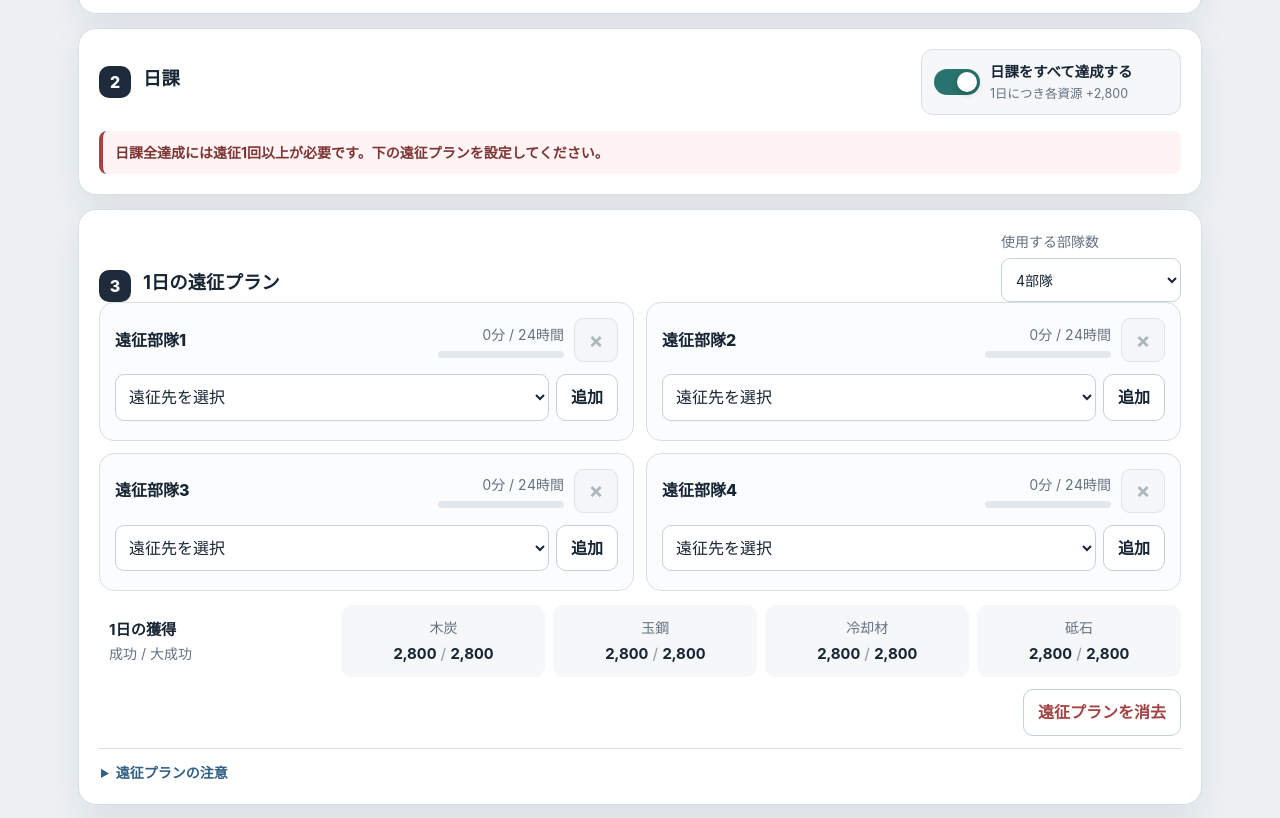
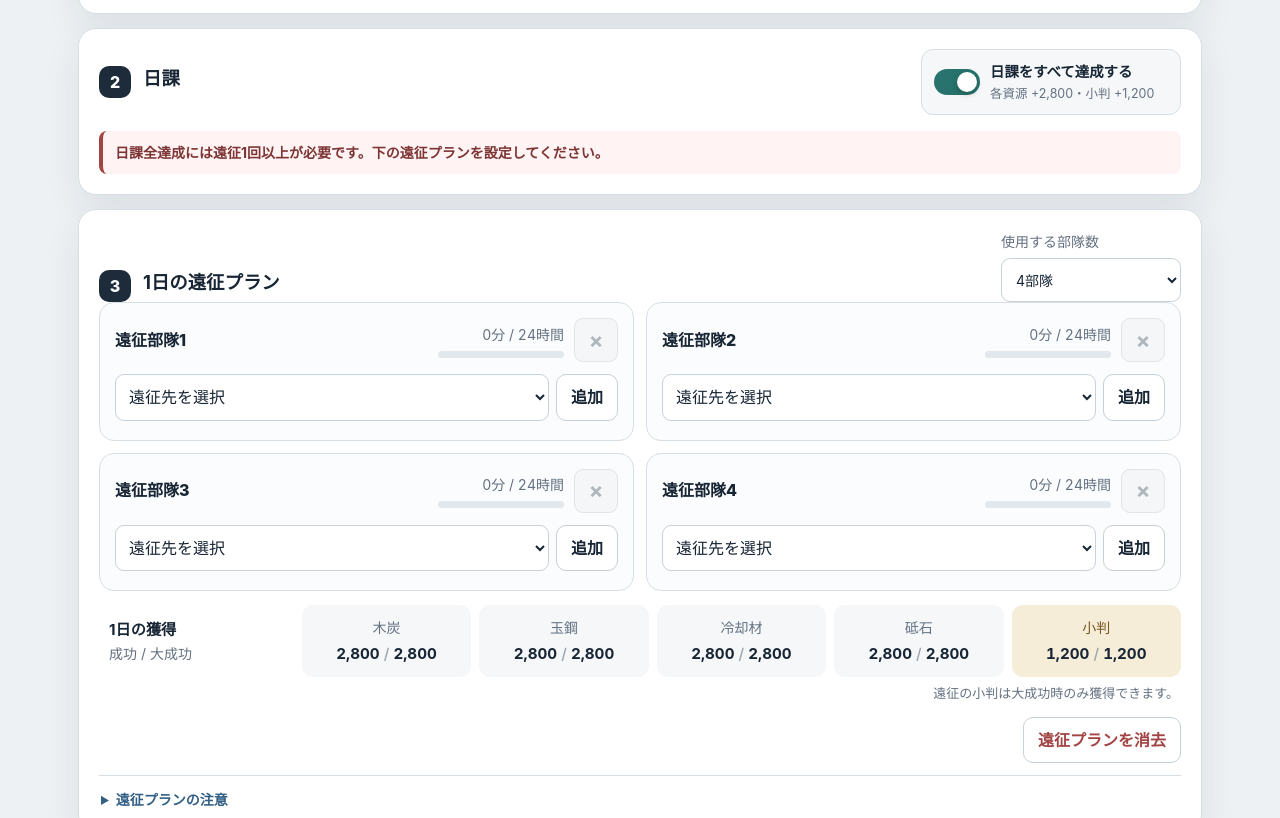
Before and after one commit to nogaminotanuki/tourabu-resource-days-calculator, a website built with Vite: page index.html in a window 1280 px wide. Shown: the part 634-1452 px from the top of the page. Built offline with nearby package versions, Linux system fonts and the light colour scheme.

Commit message:
Add daily koban earnings summary

```diff
--- a/calculation-core.js
+++ b/calculation-core.js
@@ -1,6 +1,7 @@
 export const RESOURCE_NAMES = ["木炭", "玉鋼", "冷却材", "砥石"];
 export const MAX_RESOURCE = 9_999_999;
 export const DAILY_REWARD = 2_800;
+export const DAILY_KOBAN_REWARD = 1_200;
 
 export const EXPEDITIONS = [
   { id: "A1", name: "鳥羽・伏見の戦い", minutes: 10, success: [10, 15, 0, 0], great: [15, 22, 0, 0], koban: 0, request: 0, help: 0 },
@@ -24,6 +25,22 @@ export const EXPEDITIONS = [
   { id: "E3", name: "流鏑馬揃え", minutes: 900, success: [350, 200, 100, 250], great: [525, 300, 150, 375], koban: 700, request: 0, help: 0 },
   { id: "E4", name: "奥州合戦", minutes: 1200, success: [300, 400, 500, 0], great: [450, 600, 750, 0], koban: 700, request: 3, help: 0 },
 ];
+
+export function calculateDailyGains(entries, dailyQuest) {
+  const resourceBase = dailyQuest ? DAILY_REWARD : 0;
+  const kobanBase = dailyQuest ? DAILY_KOBAN_REWARD : 0;
+  const success = Array(4).fill(resourceBase);
+  const great = Array(4).fill(resourceBase);
+  let greatKoban = kobanBase;
+  entries.forEach(({ expedition, count }) => {
+    for (let index = 0; index < 4; index += 1) {
+      success[index] += expedition.success[index] * count;
+      great[index] += expedition.great[index] * count;
+    }
+    greatKoban += expedition.koban * count;
+  });
+  return { success, great, koban: { success: kobanBase, great: greatKoban } };
+}
 
 export function requiredDays(stock, target, dailyGain) {
   if (target === null) return null;
--- a/index.html
+++ b/index.html
@@ -56,7 +56,7 @@
           <label class="switch-row">
             <input id="dailyQuest" type="checkbox" checked>
             <span class="switch" aria-hidden="true"></span>
-            <span><strong>日課をすべて達成する</strong><small>1日につき各資源 +2,800</small></span>
+            <span><strong>日課をすべて達成する</strong><small>各資源 +2,800・小判 +1,200</small></span>
           </label>
           <p class="inline-alert" id="dailyPlanAlert" hidden>日課全達成には遠征1回以上が必要です。下の遠征プランを設定してください。</p>
         </section>
@@ -70,7 +70,8 @@
             <label class="team-count-field"><span>使用する部隊数</span><select id="teamCount"></select></label>
           </div>
           <div id="teams" class="teams"></div>
-          <div class="daily-summary" id="dailySummary" aria-label="1日の獲得資源"></div>
+          <div class="daily-summary" id="dailySummary" aria-label="1日の獲得資源と小判"></div>
+          <p class="daily-summary-note">遠征の小判は大成功時のみ獲得できます。</p>
           <div class="button-row plan-actions">
             <button class="button button-danger" id="clearPlanBtn" type="button">遠征プランを消去</button>
           </div>
@@ -204,7 +205,7 @@
     </main>
 
     <footer class="site-footer">
-      <p><strong>Version 1.4.1</strong>　データ確認日：2026-09-08</p>
+      <p><strong>Version 1.5</strong>　データ確認日：2026-09-08</p>
       <p>公式情報：<a href="https://www.toukenranbu.jp/game-topics/2763/" target="_blank" rel="noreferrer">資源所持上限の変更</a>、<a href="https://www.toukenranbu.jp/game-topics/2603/" target="_blank" rel="noreferrer">日課任務の改修</a></p>
       <p>本ツールはゲーム内仕様に基づく非公式資料です。最新情報は公式サイトおよびゲーム内「指南」をご確認ください。</p>
       <p>本ツールは非公式ファンツールです。『刀剣乱舞ONLINE』公式運営および関係各社とは関係ありません。</p>
--- a/package.json
+++ b/package.json
@@ -1,6 +1,6 @@
 {
   "name": "tourabu-resource-days",
-  "version": "1.4.1",
+  "version": "1.5.0",
   "private": true,
   "type": "module",
   "scripts": {
--- a/script.js
+++ b/script.js
@@ -1,4 +1,4 @@
-import { DAILY_REWARD, EXPEDITIONS, MAX_RESOURCE, RESOURCE_NAMES, calculateProjection, formatDuration } from "/calculation-core.js";
+import { EXPEDITIONS, MAX_RESOURCE, RESOURCE_NAMES, calculateDailyGains, calculateProjection, formatDuration } from "/calculation-core.js";
 import { clearStockValues, cloneTeams, createArrivalComparison, createStoragePayload, expeditionClass, parseStoredPayload } from "/ui-core.js";
 
 const STORAGE_KEY = "tourabuResourceDaysV1";
@@ -159,20 +159,13 @@ function renderTeams() {
 }
 
 function dailyGains() {
-  const base = state.dailyQuest ? DAILY_REWARD : 0;
-  const success = Array(4).fill(base);
-  const great = Array(4).fill(base);
-  activeEntries().forEach(({ expedition, count }) => {
-    for (let index = 0; index < 4; index += 1) {
-      success[index] += expedition.success[index] * count;
-      great[index] += expedition.great[index] * count;
-    }
-  });
-  return { success, great };
+  return calculateDailyGains(activeEntries(), state.dailyQuest);
 }
 
 function renderDaily(gains) {
-  $("#dailySummary").innerHTML = `<div class="daily-summary-title"><strong>1日の獲得</strong><span>成功 / 大成功</span></div>${RESOURCE_NAMES.map((name, index) => `<div class="summary-item"><span>${name}</span><strong>${formatNumber.format(gains.success[index])} <i>/</i> ${formatNumber.format(gains.great[index])}</strong></div>`).join("")}`;
+  const resources = RESOURCE_NAMES.map((name, index) => `<div class="summary-item"><span>${name}</span><strong>${formatNumber.format(gains.success[index])} <i>/</i> ${formatNumber.format(gains.great[index])}</strong></div>`).join("");
+  const koban = `<div class="summary-item summary-item-koban"><span>小判</span><strong>${formatNumber.format(gains.koban.success)} <i>/</i> ${formatNumber.format(gains.koban.great)}</strong></div>`;
+  $("#dailySummary").innerHTML = `<div class="daily-summary-title"><strong>1日の獲得</strong><span>成功 / 大成功</span></div>${resources}${koban}`;
 }
 
 function daysLabel(days) { return days === Infinity ? "到達不可" : `${days}日`; }
--- a/style.css
+++ b/style.css
@@ -356,7 +356,7 @@ a { color: var(--blue); text-underline-offset: 3px; }
 .team-clear { flex: 0 0 44px; width: 44px; height: 44px; border: 1px solid #d7c4c4; border-radius: 9px; background: #fff; color: #8d4c4c; font-size: 1.35rem; font-weight: 750; line-height: 1; }
 .team-clear:hover:not(:disabled) { border-color: #c98686; background: #fbecec; color: var(--red); }
 .team-clear:disabled { border-color: #dfe5e9; background: #f4f6f7; color: #adb7be; cursor: not-allowed; }
-.daily-summary { display: grid; grid-template-columns: 1.15fr repeat(4, 1fr); gap: 8px; margin-top: 14px; }
+.daily-summary { display: grid; grid-template-columns: 1.15fr repeat(5, 1fr); gap: 8px; margin-top: 14px; }
 .daily-summary-title { display: grid; align-content: center; padding: 9px 10px; color: var(--muted); font-size: .875rem; }
 .daily-summary-title strong { color: var(--ink); font-size: .95rem; }
 .summary-item { padding: 11px 8px; border-radius: 11px; background: var(--soft); text-align: center; }
@@ -364,6 +364,9 @@ a { color: var(--blue); text-underline-offset: 3px; }
 .summary-item span { color: var(--muted); font-size: .875rem; }
 .summary-item strong { margin-top: 2px; font-size: .95rem; font-variant-numeric: tabular-nums; }
 .summary-item i { color: #9aa5ad; font-style: normal; font-weight: 500; }
+.summary-item-koban { background: var(--gold-soft); }
+.summary-item-koban span { color: #73551f; }
+.daily-summary-note { margin: 6px 2px 0; color: var(--muted); font-size: .8125rem; text-align: right; }
 .plan-actions { justify-content: flex-end; }
 .compact-details,
 .result-details { margin-top: 12px; border-top: 1px solid var(--line); }
```
Also changed, not shown: tests.mjs (+8 -2 lines), 1 other file.
